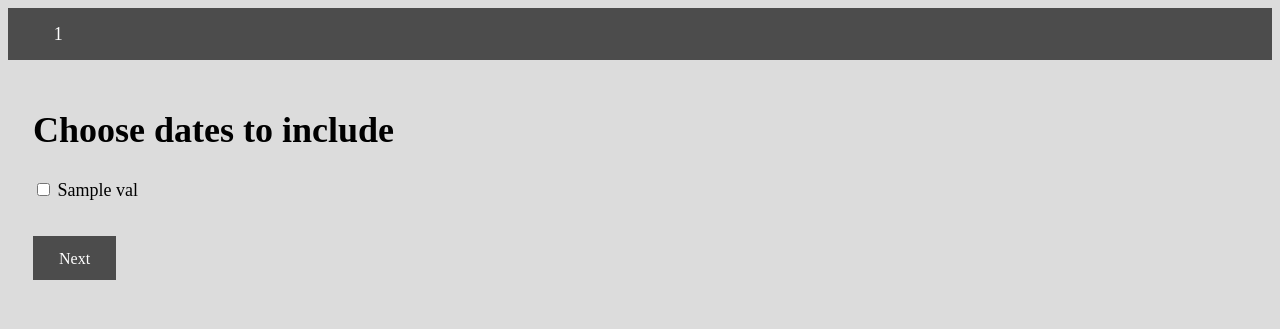
After one commit to KPostOffice/qeWebsite, a Flask app: template templates/includeDate.html in a window 1280 px wide. The commit adds this page. Shown: the top 329 px of the page. Run offline with Flask 2, Linux system fonts and the light colour scheme; the template is opened without the code that fills it: most values are stand-ins (such as "Sample title", 1, 10 or a date in 2020).

Commit message:
Include Date

```diff
--- a/templates/date.html
+++ b/templates/date.html
@@ -1,5 +1,3 @@
-
-
 {% extends "base.html" %}
 
 {% block title %}Choose start and end dates{% endblock %}
@@ -9,6 +7,7 @@
   <form class="date" action="/graph" method="get">
     <input id="startDate" name="start" type="date" required>
     <input id="endDate" name="end" type="date" required><br><br>
+    <input id="exclude" onchange="dateRedirectUpdate()" name="exclude" type="checkbox"><label>Exclude certain dates</label><br>
     <input id="update" name="update" type="checkbox"><label>Update data in this range</label><br>
     <input type="submit" name="" value="Next">
   </form>
--- /dev/null
+++ b/templates/includeDate.html
@@ -0,0 +1,16 @@
+{% extends "base.html" %}
+
+{% block title %}Choose dates to include{% endblock %}
+{% block header %}<link rel="stylesheet" type="text/css" href="css/form.css" />{% endblock %}
+{% block content%}
+  <h1>{{self.title()}}</h1>
+  <form class="dates" action="/graph" method="get">
+    {% for val in result %}
+      <div>
+        <input class="check" type="checkbox" name="card" value={{val}}>
+        <label class="check_label">{{val}}</label>
+      </div>
+    {% endfor %}
+  <input type="submit" name="" value="Next">
+  </form>
+{% endblock %}
```
Also changed, not shown: templates/js/scripts.js (+11 -0 lines).
